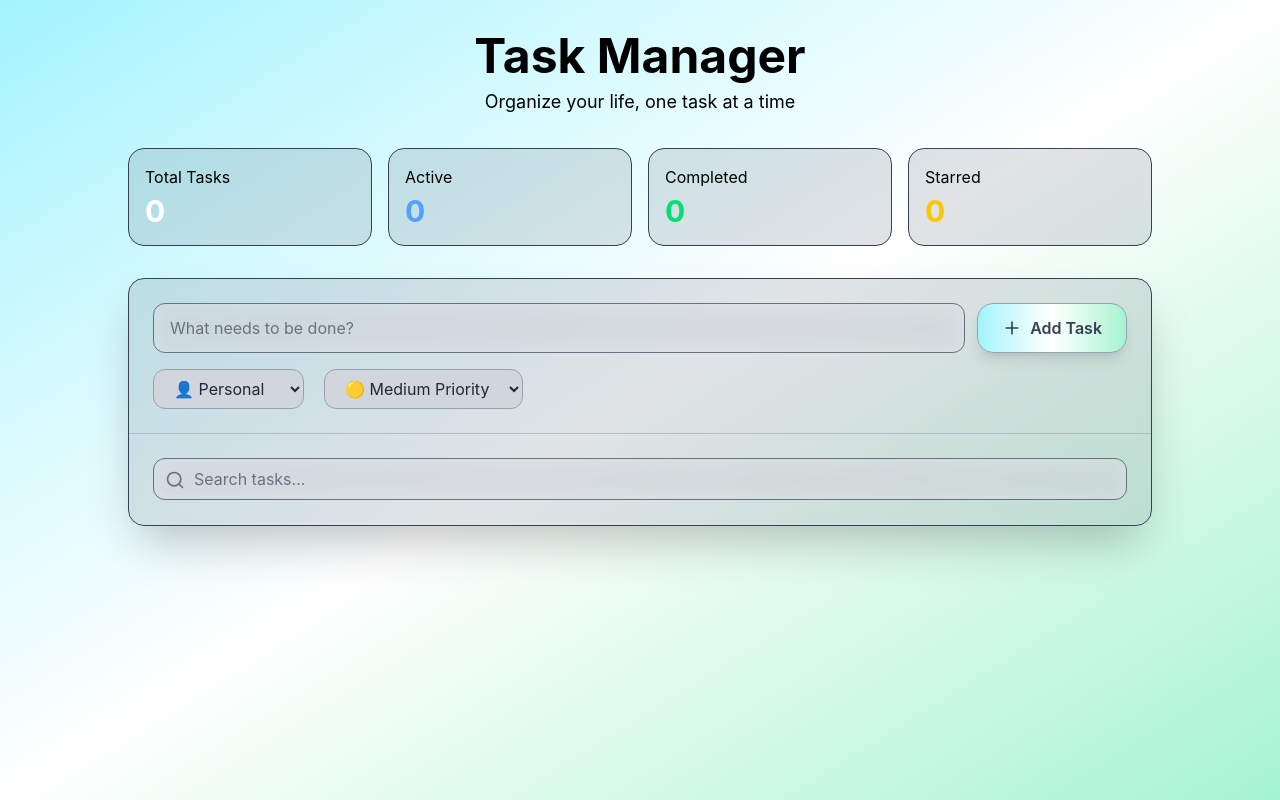
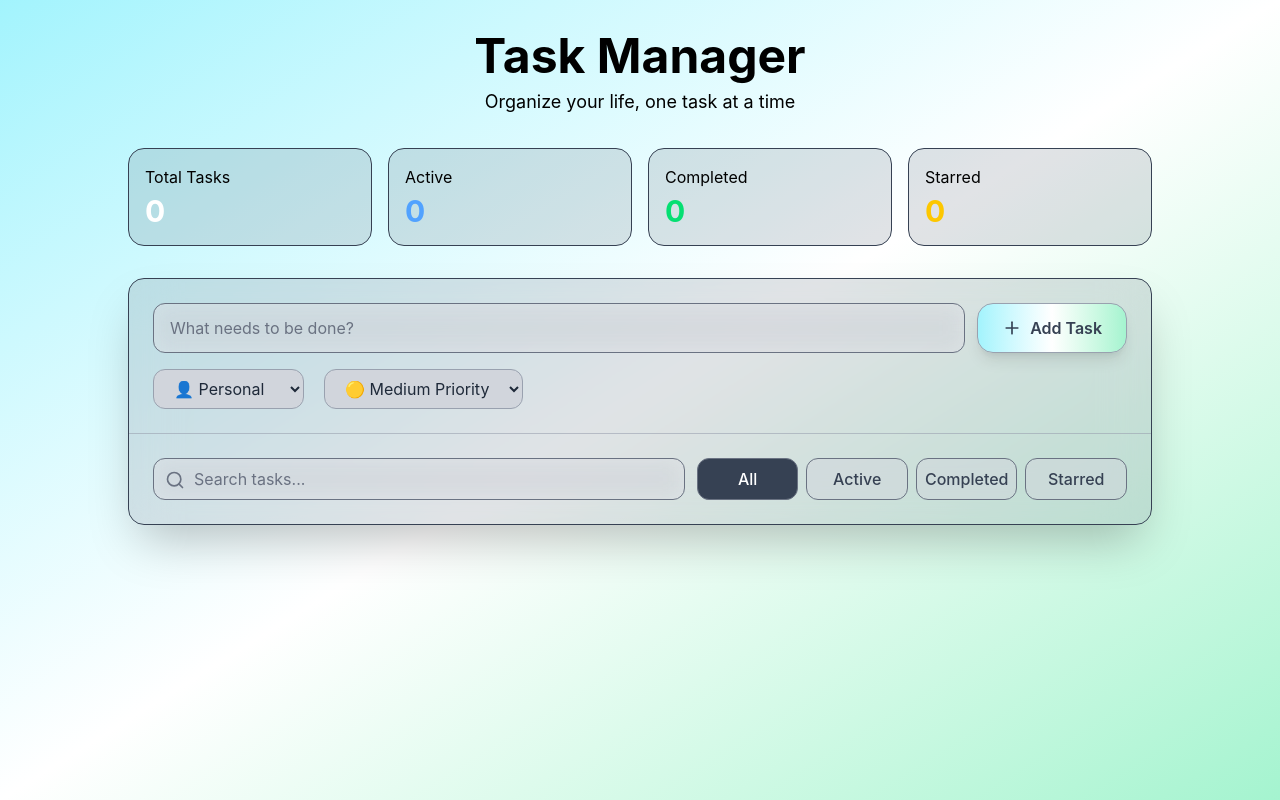
Before and after one commit to Nariman-Hasanpanah/todo-app, a React (Vite) app: page / in a window 1280 px wide. Built offline with nearby package versions, Linux system fonts and the light colour scheme.

Commit message:
Feat: add filter bar section

```diff
--- a/src/App.jsx
+++ b/src/App.jsx
@@ -3,10 +3,12 @@ import StatsBar from "./components/StatsBar";
 import { useState } from "react";
 import AddTask from "./components/AddTask";
 import SearchBar from "./components/SearchBar";
+import FilterBar from "./components/FilterBar";
 
 const App = () => {
   const [tasks, setTasks] = useState([]);
   const [searchQuery, setSearchQuery] = useState("");
+  const [filter, setFilter] = useState("all");
 
   const stats = {
     total: tasks.length,
@@ -17,6 +19,10 @@ const App = () => {
 
   const handleAddTask = (newTask) => {
     setTasks([...tasks, newTask]);
+  };
+
+  const handleFilter = (newFilter) => {
+    setFilter(newFilter);
   };
 
   return (
@@ -32,11 +38,17 @@ const App = () => {
           </header>
           <main className="bg-gray-500/20 backdrop-blur-xl rounded-2xl shadow-2xl border border-gray-700 overflow-hidden">
             <AddTask onAddTask={handleAddTask} />
-            <div id="search-container" className="p-6 border-b border-white/10">
-              <SearchBar
-                searchQuery={searchQuery}
-                onSearchChange={setSearchQuery}
-              />
+            <div id="search-container" className="p-6">
+              <div
+                id="search-filter"
+                className="flex flex-col md:flex-row gap-3"
+              >
+                <SearchBar
+                  searchQuery={searchQuery}
+                  onSearchChange={setSearchQuery}
+                />
+                <FilterBar filter={filter} onFilterChange={handleFilter} />
+              </div>
             </div>
           </main>
         </div>
--- /dev/null
+++ b/src/components/FilterBar.jsx
@@ -0,0 +1,23 @@
+import { filters } from "../data/filters";
+
+const FilterBar = ({ filter, onFilterChange }) => {
+  return (
+    <div className="grid grid-cols-2 gap-2 md:grid-cols-4">
+      {filters.map((item) => (
+        <button
+          key={item.id}
+          onClick={() => onFilterChange(item.id)}
+          className={`px-2 py-2 rounded-xl border border-gray-500 font-medium transition-all duration-500 cursor-pointer ${
+            filter === item.id
+              ? "bg-gray-700 text-white"
+              : "bg-gray-300/50 text-gray-700 hover:bg-gray-700 hover:text-white"
+          }`}
+        >
+          {item.label}
+        </button>
+      ))}
+    </div>
+  );
+};
+
+export default FilterBar;
--- /dev/null
+++ b/src/data/filters.jsx
@@ -0,0 +1,6 @@
+export const filters = [
+  { id: "all", label: "All" },
+  { id: "active", label: "Active" },
+  { id: "completed", label: "Completed" },
+  { id: "starred", label: "Starred" },
+];
```
